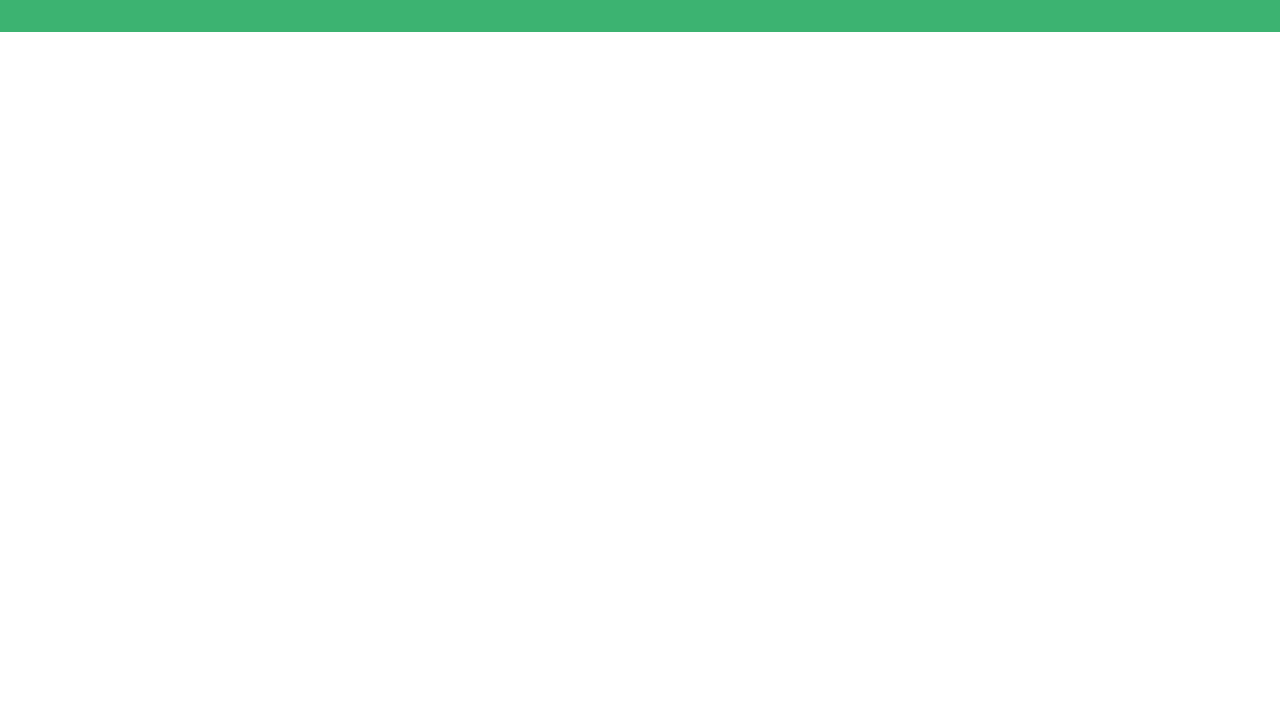
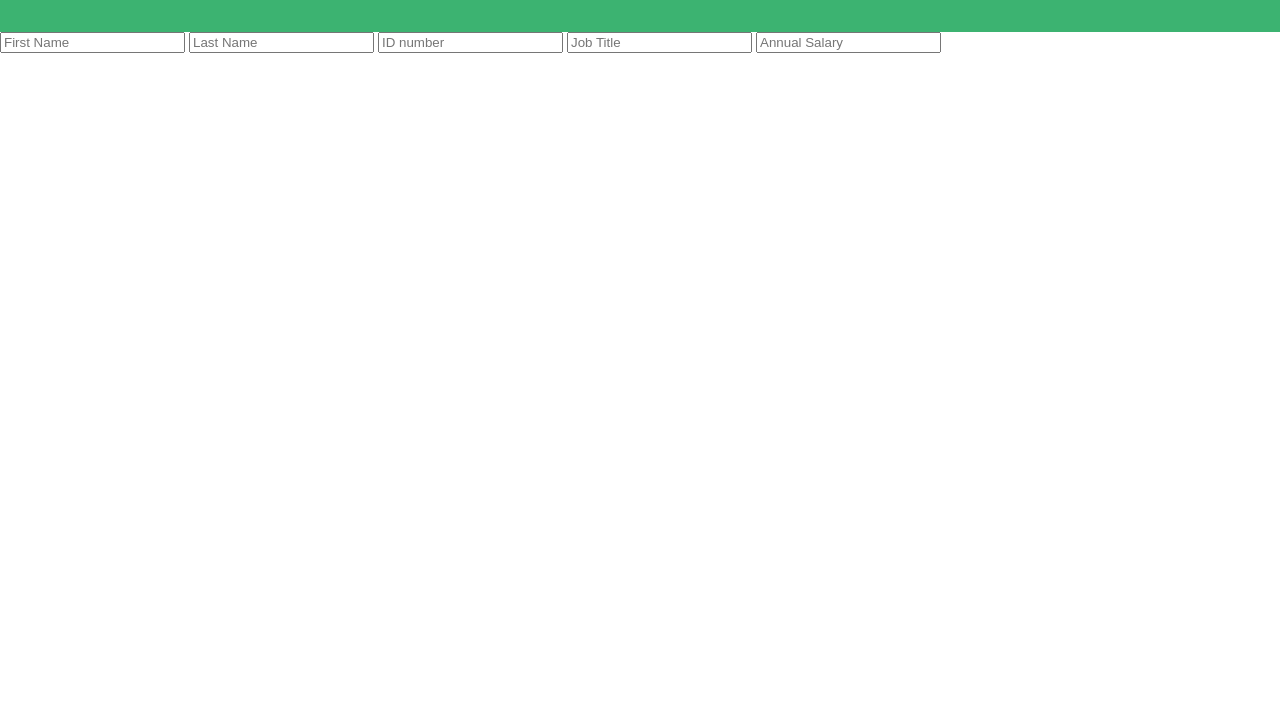
Before and after one commit to trevorks1/castor-jquery-salary-calculator, a plain HTML site: page index.html in a window 1280 px wide. Shown: the part 98-800 px from the top of the page. Drawn offline with Linux system fonts and the light colour scheme.

Commit message:
adding input fields to html

```diff
--- a/index.html
+++ b/index.html
@@ -3,6 +3,7 @@
     <head>
         <meta charset="UTF-8">
         <meta name="viewport" content="width=device-width, initial-scale=1.0">
+
         <link rel="stylesheet" href="stylesheet/style.css">
         <script src="jQuery.js"></script>
         <script src="scripts/client.js" type="text/javascript"></script>
@@ -13,5 +14,14 @@
         <header class="appBar">
             <h1>Salary Calculator</h1>
         </header>
+
+
+        <div class="container">
+            <input type="text" placeholder="First Name" />
+            <input type="text" placeholder="Last Name" />
+            <input type="number" placeholder="ID number" />
+            <input type="text" placeholder="Job Title" />
+            <input type="number" placeholder="Annual Salary" />
+        </div>
     </body>
 </html>
--- a/stylesheet/style.css
+++ b/stylesheet/style.css
@@ -8,3 +8,7 @@ body {
   background-color: mediumseagreen;
   color: white;
 }
+
+.cnotainer {
+  padding: 20px;
+}
```
